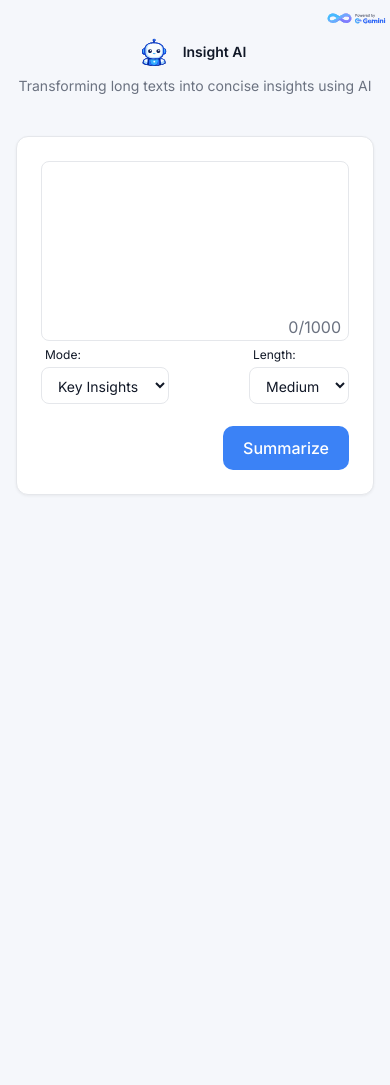
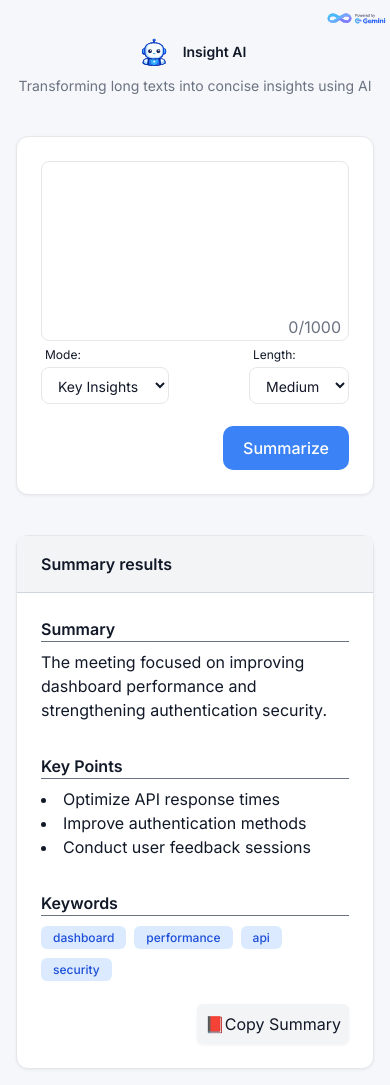
Before and after one commit to prashant00797/ai-summary-app, a React (Vite) app: page / in a window 390 px wide. Before the commit the page ends 844 px from the top, so only its background shows below. Built offline with nearby package versions, Linux system fonts and the light colour scheme.

Commit message:
final result view layout mobile and web

```diff
--- a/src/index.css
+++ b/src/index.css
@@ -51,7 +51,7 @@
   .primary-btn {
     background: var(--color-primary);
     border-radius: var(--radius-button);
-    @apply text-white px-5 py-2.5 font-medium transition;
+    @apply text-white px-5 py-2.5 font-medium md:cursor-pointer transition;
   }
 
   .primary-btn:hover {
--- /dev/null
+++ b/src/mock/data.js
@@ -0,0 +1,12 @@
+export const aiSummary = {
+  summary:
+    "The meeting focused on improving dashboard performance and strengthening authentication security.",
+
+  key_points: [
+    "Optimize API response times",
+    "Improve authentication methods",
+    "Conduct user feedback sessions",
+  ],
+
+  keywords: ["dashboard", "performance", "api", "security"],
+};
--- a/src/page/BaseLayout.jsx
+++ b/src/page/BaseLayout.jsx
@@ -1,7 +1,8 @@
 import HeaderUI from "../ui/HeaderUI";
 import { GeminiLogo, HeaderLogo } from "../utility/icons";
 import SearchLayout from "./SearchLayout";
-
+import SummaryLayout from "./SummaryLayout";
+const isActivated = true;
 const BaseLayout = () => {
   return (
     <div className="app-container">
@@ -10,6 +11,7 @@ const BaseLayout = () => {
       </div>
       <HeaderUI />
       <SearchLayout />
+      {isActivated && <SummaryLayout />}
     </div>
   );
 };
--- /dev/null
+++ b/src/page/SummaryLayout.jsx
@@ -0,0 +1,12 @@
+import { aiSummary } from "../mock/data";
+import SummaryUI from "../ui/SummaryUI";
+
+const SummaryLayout = () => {
+  return (
+    <div className="card p-0 mt-10">
+      <SummaryUI data={aiSummary} />
+    </div>
+  );
+};
+
+export default SummaryLayout;
--- a/src/ui/SearchUI.jsx
+++ b/src/ui/SearchUI.jsx
@@ -21,11 +21,14 @@ const SearchUI = () => {
           <label htmlFor="mode" className="pl-1 md:pl-0 text-xs md:text-[16px]">
             Mode:
           </label>
-          <select name="mode" id="mode" className="select-input ">
+          <select
+            name="mode"
+            id="mode"
+            defaultValue="keyInsight"
+            className="select-input "
+          >
             <option value="summary">Summary</option>
-            <option value="keyInsight" selected>
-              Key Insights
-            </option>
+            <option value="keyInsight">Key Insights</option>
             <option value="bullet">Bullet Points</option>
           </select>
         </div>
@@ -36,11 +39,14 @@ const SearchUI = () => {
           >
             Length:
           </label>
-          <select name="length" id="length" className="select-input ">
+          <select
+            name="length"
+            id="length"
+            defaultValue="medium"
+            className="select-input "
+          >
             <option value="short">Short</option>
-            <option value="medium" selected>
-              Medium
-            </option>
+            <option value="medium">Medium</option>
             <option value="long">Long</option>
           </select>
         </div>
--- /dev/null
+++ b/src/ui/SummaryUI.jsx
@@ -0,0 +1,56 @@
+const SummaryUI = ({ data }) => {
+  return (
+    <>
+      {/* header */}
+      <div className=" bg-gray-100 px-6 py-4 border-b border-gray-300">
+        <h2 className="text-text-primary font-semibold">Summary results</h2>
+      </div>
+
+      {/* body */}
+      <div className="p-6 space-y-1">
+        <div className="mb-8">
+          <h3 className="text-text-primary font-semibold border-b border-gray-500 mb-2">
+            Summary
+          </h3>
+          <p>{data.summary}</p>
+        </div>
+        <div className="mb-8">
+          <h3 className="text-text-primary font-semibold border-b border-gray-500 mb-2">
+            Key Points
+          </h3>
+          {data.key_points.map((point, idx) => {
+            return (
+              <ul key={idx} className="list-disc list-inside">
+                <li>{point}</li>
+              </ul>
+            );
+          })}
+        </div>
+        <div className="mb-4">
+          <h3 className="text-text-primary font-semibold border-b border-gray-500 mb-2">
+            Keywords
+          </h3>
+          <div className="flex items-center flex-wrap">
+            {data.keywords.map((keyword, idx) => {
+              return (
+                <div key={idx} className="inline-block mr-2 mb-2">
+                  <span className="tag">{keyword}</span>
+                </div>
+              );
+            })}
+          </div>
+        </div>
+        <div className="flex flex-row-reverse">
+          <button
+            className="shadow-card bg-gray-100
+               p-2 lg:cursor-pointer transition hover:bg-primary-hover rounded-md hover:text-white  hover:brightness-110"
+          >
+            📕Copy Summary
+          </button>
+        </div>
+      </div>
+    </>
+  );
+};
+
+export default SummaryUI;
```
